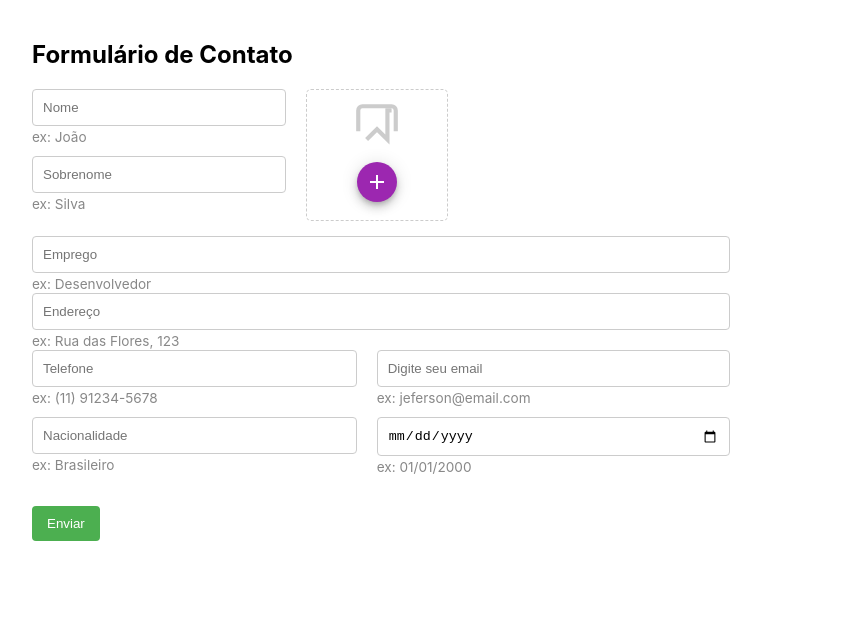
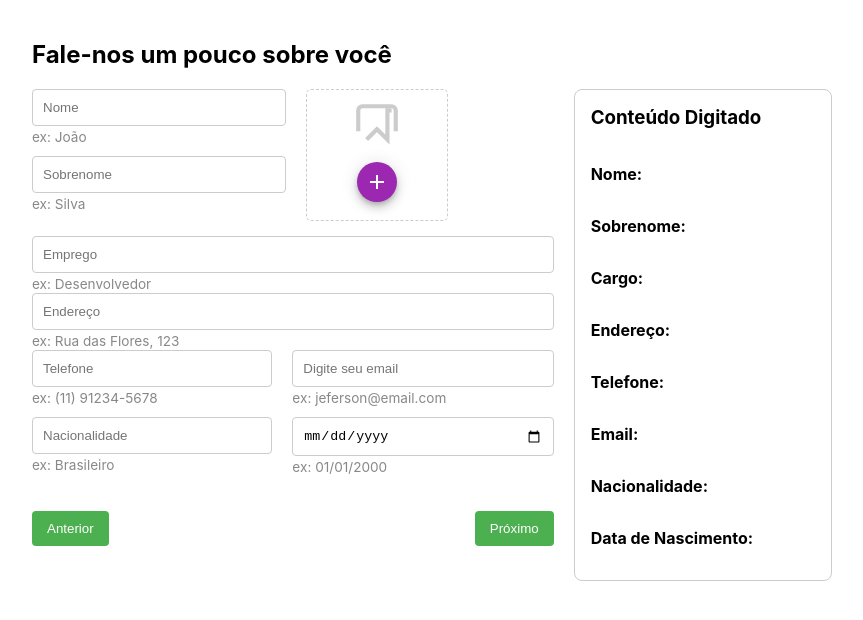
Before and after one commit to guiza01/reactfirebase, a React (Create React App) app: page / in a window 1280 px wide. Shown: the top 620 px of the page, without its empty margins (208-1071 px from the left). Built offline with nearby package versions, Linux system fonts and the light colour scheme.

Commit message:
atualizando dados

```diff
--- a/package.json
+++ b/package.json
@@ -12,6 +12,7 @@
     "@testing-library/user-event": "^13.5.0",
     "react": "^18.3.1",
     "react-dom": "^18.3.1",
+    "react-router-dom": "^6.27.0",
     "react-scripts": "5.0.1",
     "web-vitals": "^2.1.4"
   },
--- a/src/App.css
+++ b/src/App.css
@@ -7,6 +7,12 @@
   justify-content: center;
   align-items: flex-start; /* Alinhamento à esquerda para os campos */
   margin: 0 auto; /* Centraliza a container na tela */
+}
+
+.form-container {
+  display: flex;
+  justify-content: space-between; /* Espaçamento entre o formulário e a visualização */
+  width: 100%; /* Garante que a largura ocupe 100% */
 }
 
 .form-row {
@@ -93,3 +99,31 @@ button {
   border-radius: 4px;
   margin-top: 15px;
 }
+
+/* Estilos para a div de visualização */
+.preview-container {
+  border: 1px solid #ccc; /* Borda para separar visualmente */
+  border-radius: 8px; /* Bordas arredondadas */
+  padding: 16px; /* Espaçamento interno */
+  width: 300px; /* Largura fixa da visualização */
+  margin-left: 20px; /* Espaço entre o formulário e a visualização */
+  display: flex; /* Flexbox para organizar os conteúdos */
+  flex-direction: column; /* Colunas para o texto */
+}
+
+.preview-container h3 {
+  margin-top: 0; /* Remove margem superior do título */
+}
+
+.preview-container img {
+  width: 100px; /* Ajusta a largura da imagem */
+  height: 100px; /* Ajusta a altura da imagem */
+  border-radius: 50%; /* Torna a imagem redonda */
+  margin-top: 10px; /* Espaçamento acima da imagem */
+}
+
+.form-buttons {
+  display: flex;
+  justify-content: space-between; /* Espaçamento entre os botões */
+  margin-top: 20px; /* Espaçamento superior */
+}
--- a/src/App.js
+++ b/src/App.js
@@ -1,8 +1,9 @@
 import React, { useState, useRef } from 'react';
+import { BrowserRouter as Router, Route, Routes } from 'react-router-dom';
+import Navbar from './Navbar.css';
 import './App.css';
 import { Box, Fab } from '@mui/material';
 import AddIcon from '@mui/icons-material/Add';
-import PhotoCamera from '@mui/icons-material/PhotoCamera'; // Ícone para imagem de perfil
 
 function App() {
   const [nome, setNome] = useState('');
@@ -22,6 +23,7 @@ function App() {
     console.log("Nome:", nome);
     console.log("Sobrenome:", sobrenome);
     console.log("Email:", email);
+    // Você pode adicionar lógica para navegar para a próxima etapa aqui
   };
 
   const handleFotoPerfilChange = (e) => {
@@ -29,15 +31,20 @@ function App() {
   };
 
   const handleAddClick = () => {
-
     if (fotoPerfilRef.current) {
       fotoPerfilRef.current.click();
     }
   };
 
+  const handleNextClick = () => {
+    console.log("Próximo clicado");
+  };
+
   return (
+
     <div className="container">
-      <h2>Formulário de Contato</h2>
+      <h2>Fale-nos um pouco sobre você</h2>
+      <div className="form-container">
         <form onSubmit={handleSubmit}>
           <div className="form-row">
             <div className="form-column">
@@ -170,8 +177,36 @@ function App() {
             </div>
           </div>
 
-        <button type="submit">Enviar</button>
+          <div className="form-buttons">
+            <button type="button" onClick={() => console.log("Anterior clicado")}>Anterior</button>
+            <button type="button" onClick={handleNextClick}>Próximo</button>
+          </div>
         </form>
+
+        {/* Div para exibir os dados digitados */}
+        <div className="preview-container">
+          <h3>Conteúdo Digitado</h3>
+          <p><strong>Nome:</strong> {nome}</p>
+          <p><strong>Sobrenome:</strong> {sobrenome}</p>
+          <p><strong>Cargo:</strong> {cargo}</p>
+          <p><strong>Endereço:</strong> {endereco}</p>
+          <p><strong>Telefone:</strong> {telefone}</p>
+          <p><strong>Email:</strong> {email}</p>
+          <p><strong>Nacionalidade:</strong> {nacionalidade}</p>
+          <p><strong>Data de Nascimento:</strong> {dataNascimento}</p>
+          {fotoPerfil && (
+            <div>
+              <strong>Foto de Perfil:</strong>
+              <img
+                src={URL.createObjectURL(fotoPerfil)}
+                alt="Foto de perfil"
+                className="foto-preview"
+                style={{ width: '100px', height: '100px', borderRadius: '50%' }} // ajuste o estilo conforme necessário
+              />
+            </div>
+          )}
+        </div>
+      </div>
     </div>
   );
 }
--- /dev/null
+++ b/src/Navbar.css
@@ -0,0 +1,28 @@
+
+.navbar {
+    background-color: #333;
+    color: #fff;
+    padding: 10px;
+  }
+
+  .navbar ul {
+    list-style: none;
+    display: flex;
+    justify-content: space-around;
+    margin: 0;
+    padding: 0;
+  }
+
+  .navbar li {
+    display: inline;
+  }
+
+  .navbar a {
+    color: white;
+    text-decoration: none;
+    padding: 10px;
+  }
+
+  .navbar a:hover {
+    background-color: #575757;
+  }
--- /dev/null
+++ b/src/Navbar.js
@@ -0,0 +1,30 @@
+import React from 'react';
+import { Link } from 'react-router-dom';
+import './Navbar.css'; // Para estilizar a Navbar
+
+const Navbar = () => {
+  return (
+    <nav className="navbar">
+      <ul>
+        <li>
+          <Link to="/">Cadastrar usuario</Link>
+        </li>
+        <li>
+          <Link to="/sobre">Listar funcionarios</Link>
+        </li>
+        <li>
+          <Link to="/sobre">Listar funcionarios demitidos</Link>
+        </li>
+        <li>
+          <Link to="/sobre">Sobre</Link>
+        </li>
+        <li>
+          <Link to="/contato">Contato</Link>
+        </li>
+        {/* Adicione mais links conforme necessário */}
+      </ul>
+    </nav>
+  );
+};
+
+export default Navbar;
```
Also changed, not shown: 1 other file (tests, documents, lock files or other folders). Lines whose indentation alone changed are shown as unchanged.
